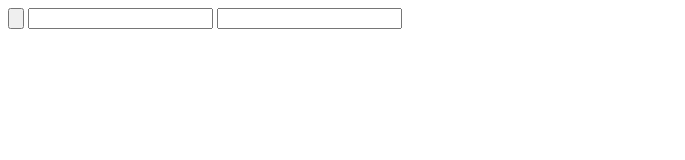
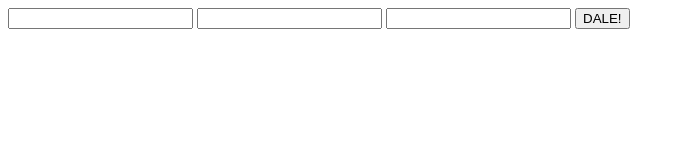
Before and after one commit to NachoGracia/jsEvents, a plain HTML site: page jsEvents/index.html in a window 1280 px wide. Shown: the whole page, without its empty margins (0-685 px from the left). Drawn offline with Linux system fonts and the light colour scheme.

Commit message:
cambio button

```diff
--- a/jsEvents/index.html
+++ b/jsEvents/index.html
@@ -7,8 +7,9 @@
     <script src="./app.js" defer ></script>
 </head>
 <body>
-	<input class="click" type="button" id="btnToClick"/>
+	<input class="click" type="text"/>
 	<input class="focus" type="text"/>
 	<input class="value" type="text"/>
+    <button id="btnToClick">DALE!</button>
 </body>
 </html>
```
